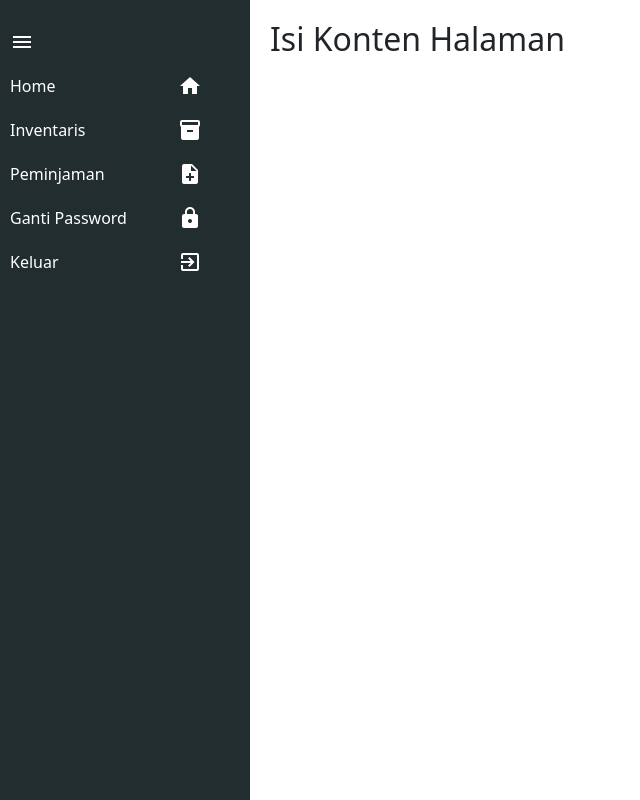
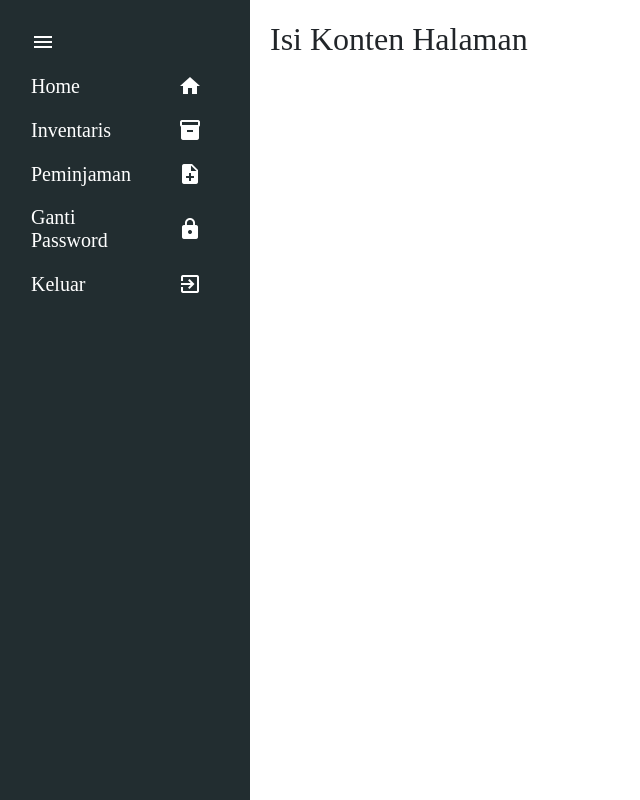
Before and after one commit to fighaz/puhsepuh_inventory_2d, a PHP site: page /admin/home.php in a window 1280 px wide. Shown: the whole page, without its empty margins (0-640 px from the left). Run offline with PHP 8.4, Linux system fonts and the light colour scheme.

Commit message:
ubah style

```diff
--- a/app/views/admin/home.php
+++ b/app/views/admin/home.php
@@ -8,6 +8,9 @@
   <link rel="stylesheet" href="css/style.css">
 
   <style>
+    * {
+      font-family: Montserrat;
+    }
     .sidebar {
       position: fixed;
       top: 0;
@@ -16,8 +19,6 @@
       width: 250px;
       background-color: #222D30;;
       padding-top: 20px;
-      color: white;
-      transition: all 0.3s ease;
     }
     .sidebar a {
       padding: 10px;
@@ -26,6 +27,13 @@
       display: flex;
       align-items: center;
       justify-content: space-between;
+      padding-left: 31px ;
+      color: #FFF;
+      font-family: Montserrat;
+      font-size: 20px;
+      font-style: normal;
+      font-weight: 400;
+      line-height: normal;
     }
     .sidebar a:hover {
         background-color: #E7AE0E;
```
Also changed, not shown: public/css/style.css (line endings or trailing spaces).
